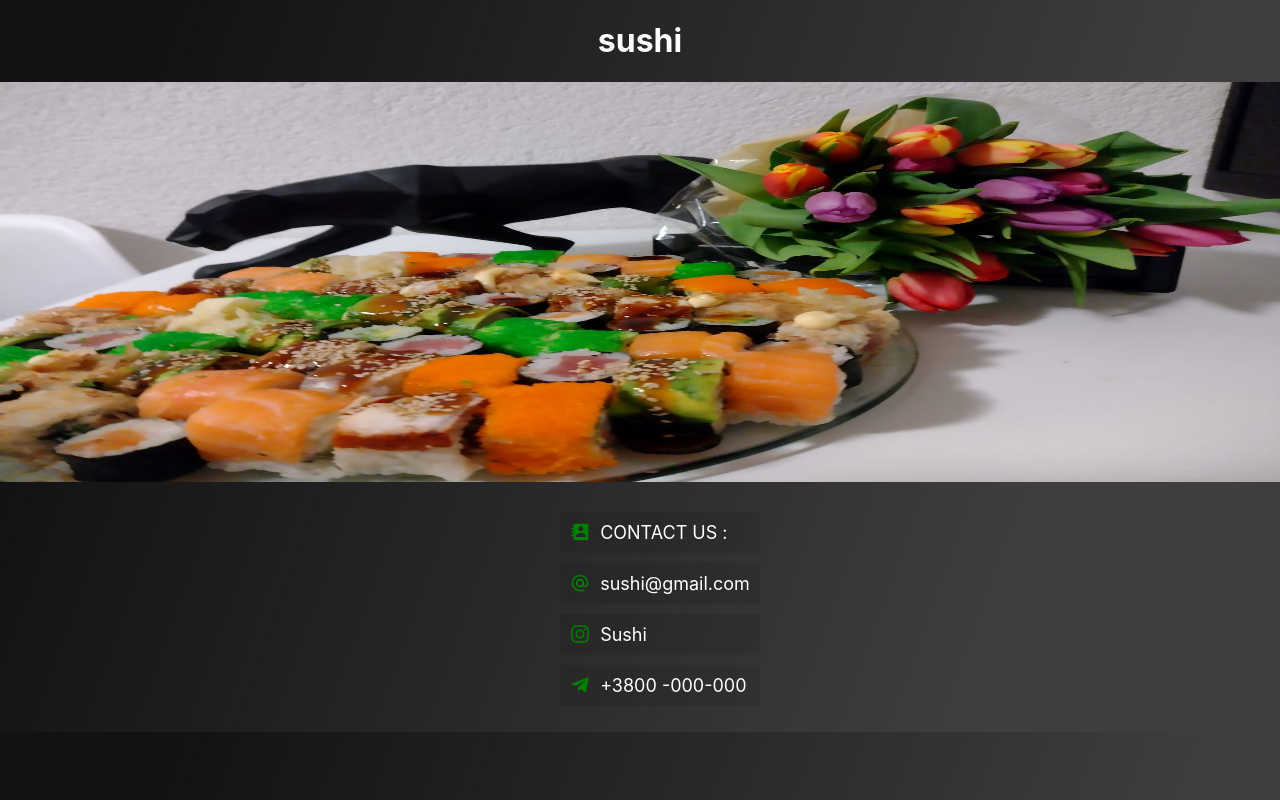
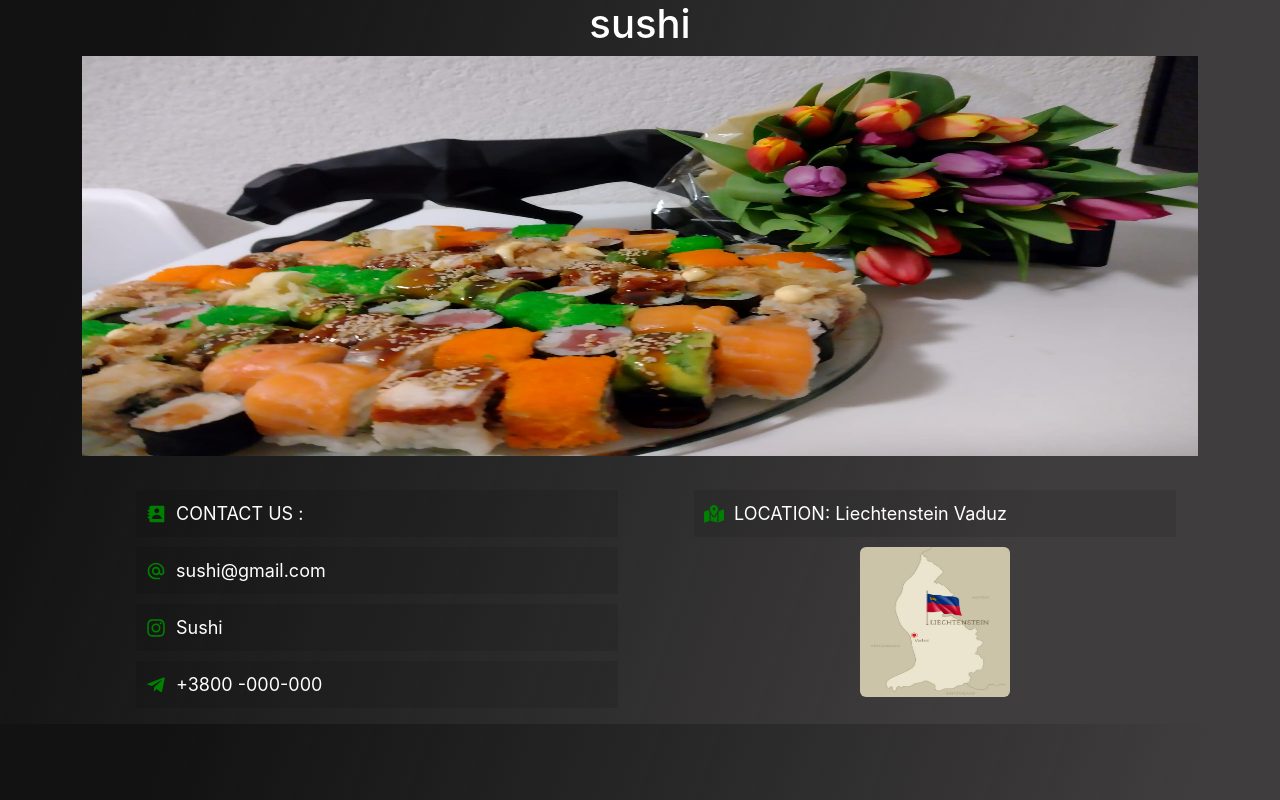
Before and after one commit to shcher-olha/sushi, a React (Create React App) app: page / in a window 1280 px wide. Built offline with nearby package versions, Linux system fonts and the light colour scheme.

Commit message:
install bootstrap and update footer

```diff
--- a/package.json
+++ b/package.json
@@ -6,6 +6,7 @@
     "@testing-library/jest-dom": "^5.17.0",
     "@testing-library/react": "^13.4.0",
     "@testing-library/user-event": "^13.5.0",
+    "bootstrap": "^5.3.3",
     "react": "^18.2.0",
     "react-dom": "^18.2.0",
     "react-icons": "^5.0.1",
--- a/src/App.js
+++ b/src/App.js
@@ -6,13 +6,12 @@ import "./App.css";
 
 export default function App() {
   return (
-    <div className="App">
-      <h1>sushi</h1>
-
-      <img className="image" src={IMAGES.imgOne} alt="sushi" />
-    <Footer/>
-
+    <div className="container">
+      <div className="App">
+        <h1>sushi</h1>
+        <img className="image" src={IMAGES.imgOne} alt="sushi" />
+        <Footer />
+      </div>
     </div>
-
   );
 }
--- a/src/Footer.css
+++ b/src/Footer.css
@@ -37,3 +37,11 @@ span {
 .item:hover .icon {
   color: orange;
 }
+.image-map {
+  width: 150px;
+  height: 150px;
+
+}
+.image-map:hover {
+  transform: scale(3);
+}
--- a/src/Footer.js
+++ b/src/Footer.js
@@ -3,11 +3,16 @@ import { BiSolidContact } from "react-icons/bi";
 import { MdAlternateEmail } from "react-icons/md";
 import { FaInstagram } from "react-icons/fa";
 import { FaTelegramPlane } from "react-icons/fa";
-import "./Footer.css"
+import { FaMapLocationDot } from "react-icons/fa6";
+import "./Footer.css";
+import IMAGES from "./images";
 
 export default function Footer() {
   return (
     <div className="Footer">
+      <div className="container">
+        <div className="row mt-4">
+          <div className="col-6">
             <ul className="list">
               <li className="item">
                 <BiSolidContact className="icon" />
@@ -22,10 +27,27 @@ export default function Footer() {
                 <span>Sushi</span>
               </li>
               <li className="item">
-          <FaTelegramPlane className="icon" />{" "}
+                <FaTelegramPlane className="icon" />
                 <span>+3800 -000-000</span>
               </li>
             </ul>
           </div>
+
+          <div className="col-6">
+            <ul className="list ">
+              <li className="item">
+                <FaMapLocationDot className="icon" />
+                <span>LOCATION: Liechtenstein Vaduz</span>
+              </li>
+              <img
+                className="image-map rounded mx-auto d-block"
+                src={IMAGES.imgTwo}
+                alt="map"
+              />
+            </ul>
+          </div>
+        </div>
+      </div>
+    </div>
   );
 }
--- a/src/images/index.js
+++ b/src/images/index.js
@@ -1,5 +1,6 @@
 const IMAGES = {
-  imgOne: require('./1.jpg')
+  imgOne: require('./1.jpg'),
+  imgTwo: require('./map.jpg')
 }
 
 export default IMAGES;
--- a/src/index.js
+++ b/src/index.js
@@ -1,5 +1,6 @@
 import React from 'react';
 import ReactDOM from 'react-dom/client';
+import "bootstrap/dist/css/bootstrap.css";
 import './index.css';
 import App from './App';
 import reportWebVitals from './reportWebVitals';
```
Also changed, not shown: src/images/map.jpg (added), 1 other file (tests, documents, lock files or other folders). Lines whose indentation alone changed are shown as unchanged.
